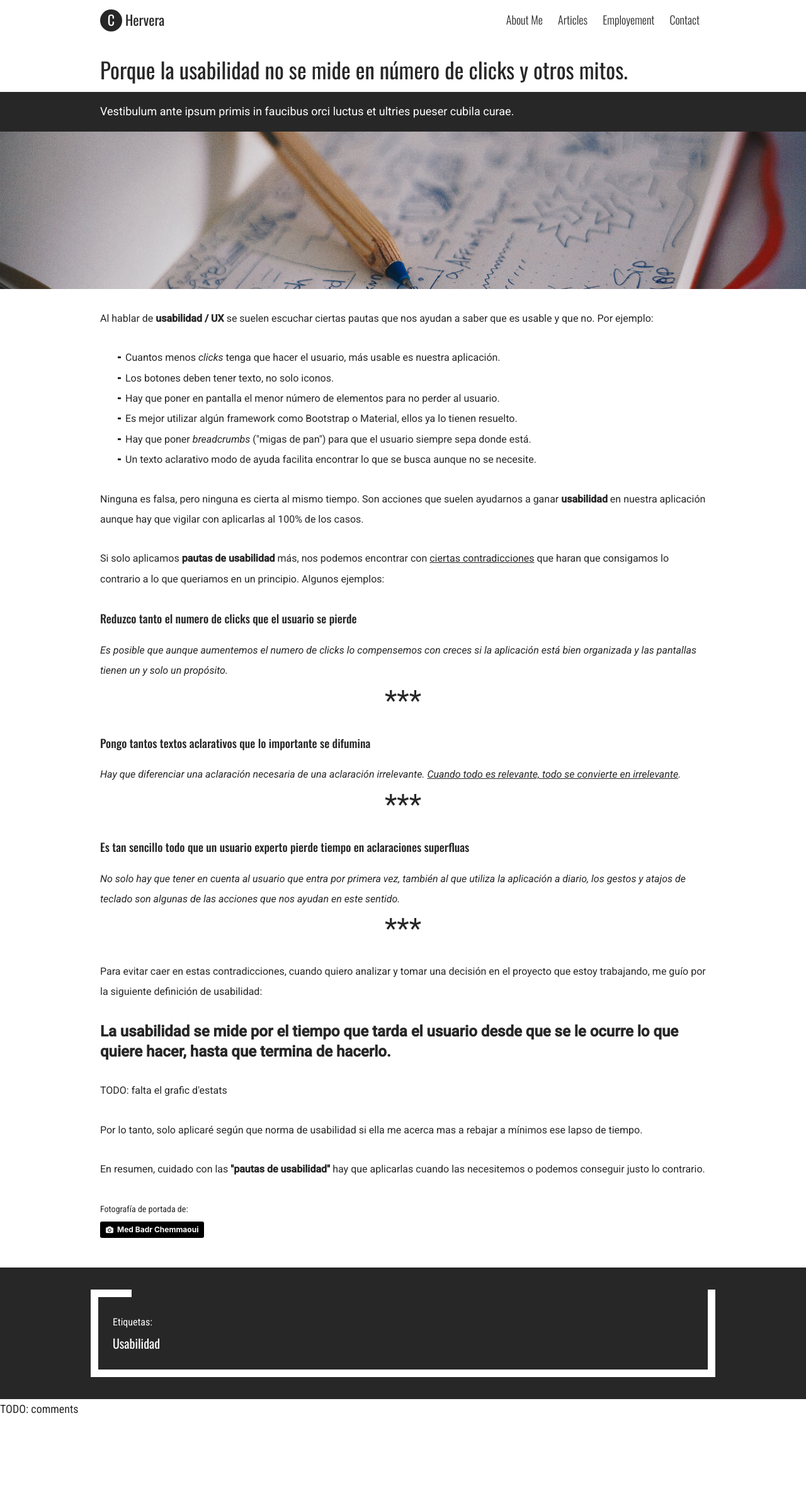
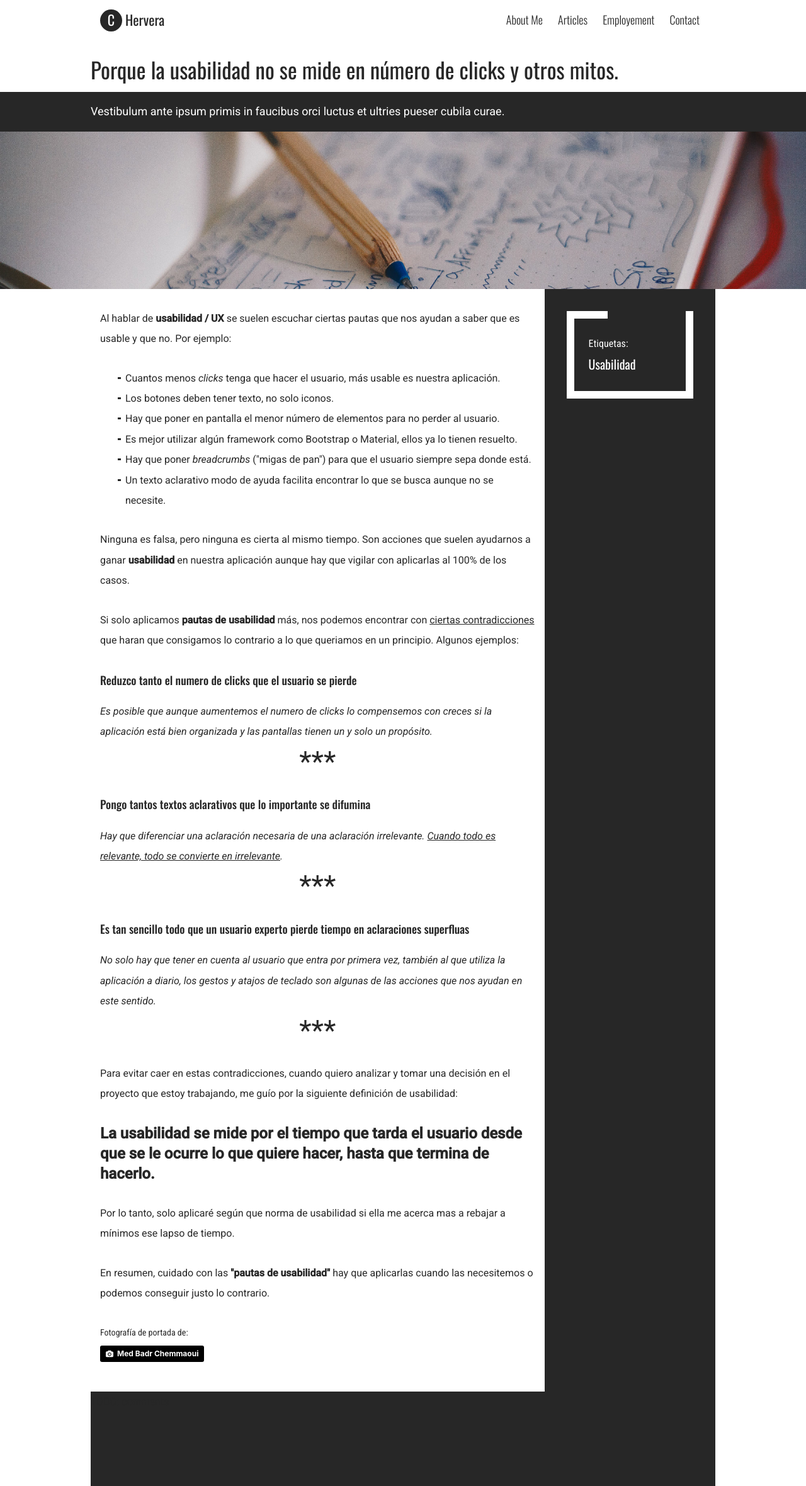
Before and after one commit to chervera/carleshervera-template, a PHP site: page /article.php in a window 1280 px wide. Shown: the whole page at 63% size. Before the commit the page ends 2245 px from the top, so only its background shows below. Run offline with PHP 8.4, Linux system fonts and the light colour scheme; some libraries are stand-ins or nearby versions.

Commit message:
minnor fixes design article

```diff
--- a/article.php
+++ b/article.php
@@ -29,6 +29,7 @@
             <span>Vestibulum ante ipsum primis in faucibus orci luctus et ultries pueser cubila curae.</span>
         </section>
         <section id="header-img" style="background-image: url(assets/img/articles/usabilidad.jpg);"></section>
+        <div id="central">
             <section id="content">
                 <p>
                     Al hablar de <strong>usabilidad / UX</strong> se suelen escuchar ciertas pautas que nos ayudan a saber
@@ -96,9 +97,6 @@
                 <h2 class="h2">La usabilidad se mide por el tiempo que tarda el usuario desde que se le ocurre lo que
                     quiere hacer, hasta que termina de hacerlo.
                 </h2>
-            <p>
-                TODO: falta el grafic d'estats
-            </p>
 
                 <p>
                     Por lo tanto, solo aplicaré según que norma de usabilidad si ella me acerca mas a rebajar a mínimos ese lapso de
@@ -122,9 +120,8 @@
                     <span>Etiquetas:</span><br/>
                     <a href="#">Usabilidad</a>
                 </div>
-
-
             </section>
+        </div>
 
         <section id="comments">
             TODO: comments
--- a/assets/css/main.css
+++ b/assets/css/main.css
@@ -646,6 +646,8 @@
     font-size: 16px;
 }
 
+#article #comments{background: #272727; height: 150px;}
+
 
 
 /* media queries */
@@ -739,7 +741,8 @@
 
     #article #header .h1,
     #article #subheader span,
-    #article #content,
+    #article #central,
+    #article #comments,
     #article #footer .tags-list
     {
         display: block;
@@ -749,11 +752,16 @@
     }
     #article #header .h1,
     #article #subheader span,
-    #article #content
     {
         padding-left: 15px;
         padding-right: 15px;
     }
+
+    #article #central{display: flex;}
+    #article #content{width: 768px;}
+    #article #footer{width: 224px;}
+
+
 }
 
 @media (min-width:1200px) {
```
Lines whose indentation alone changed are shown as unchanged.
